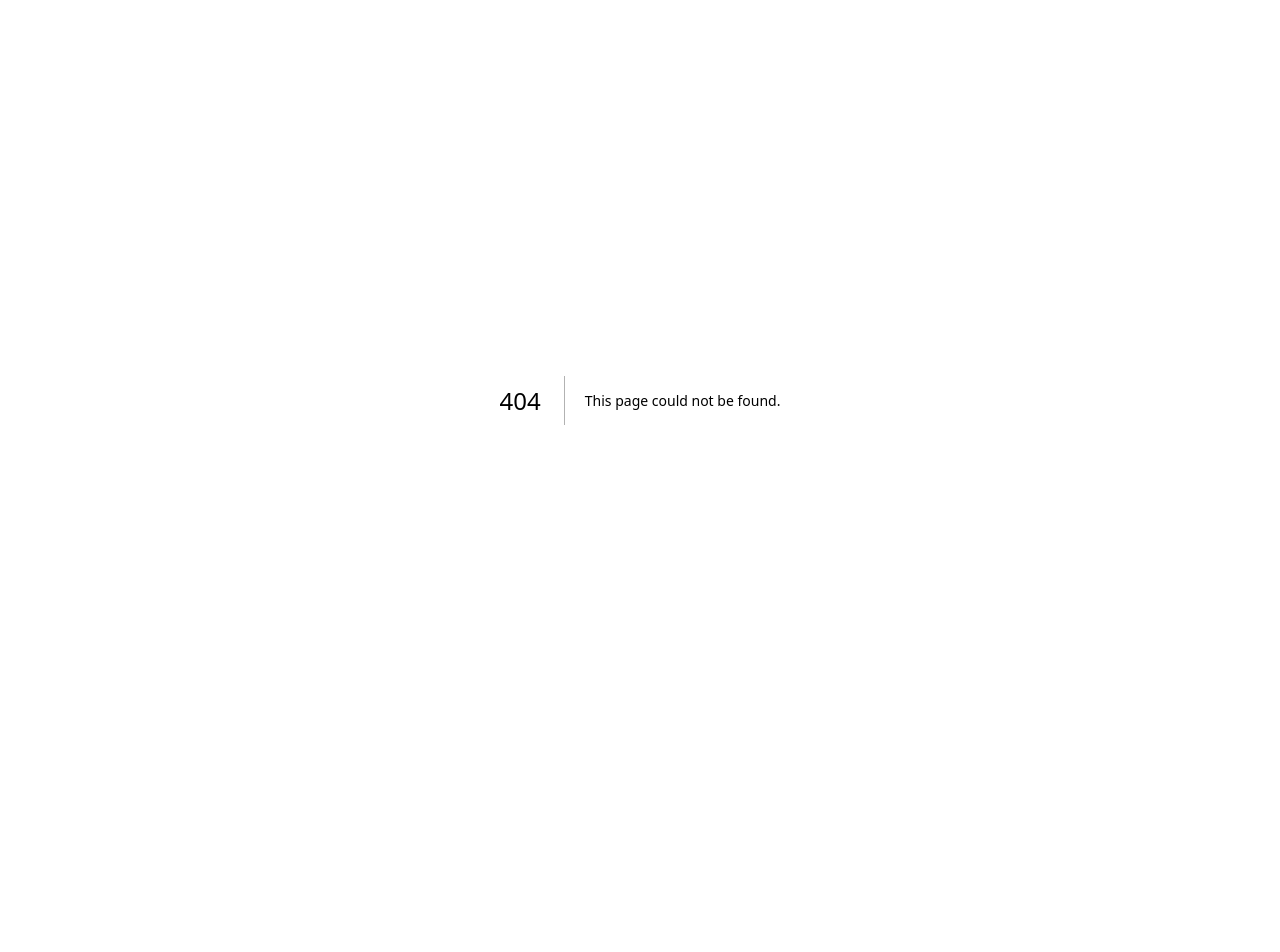
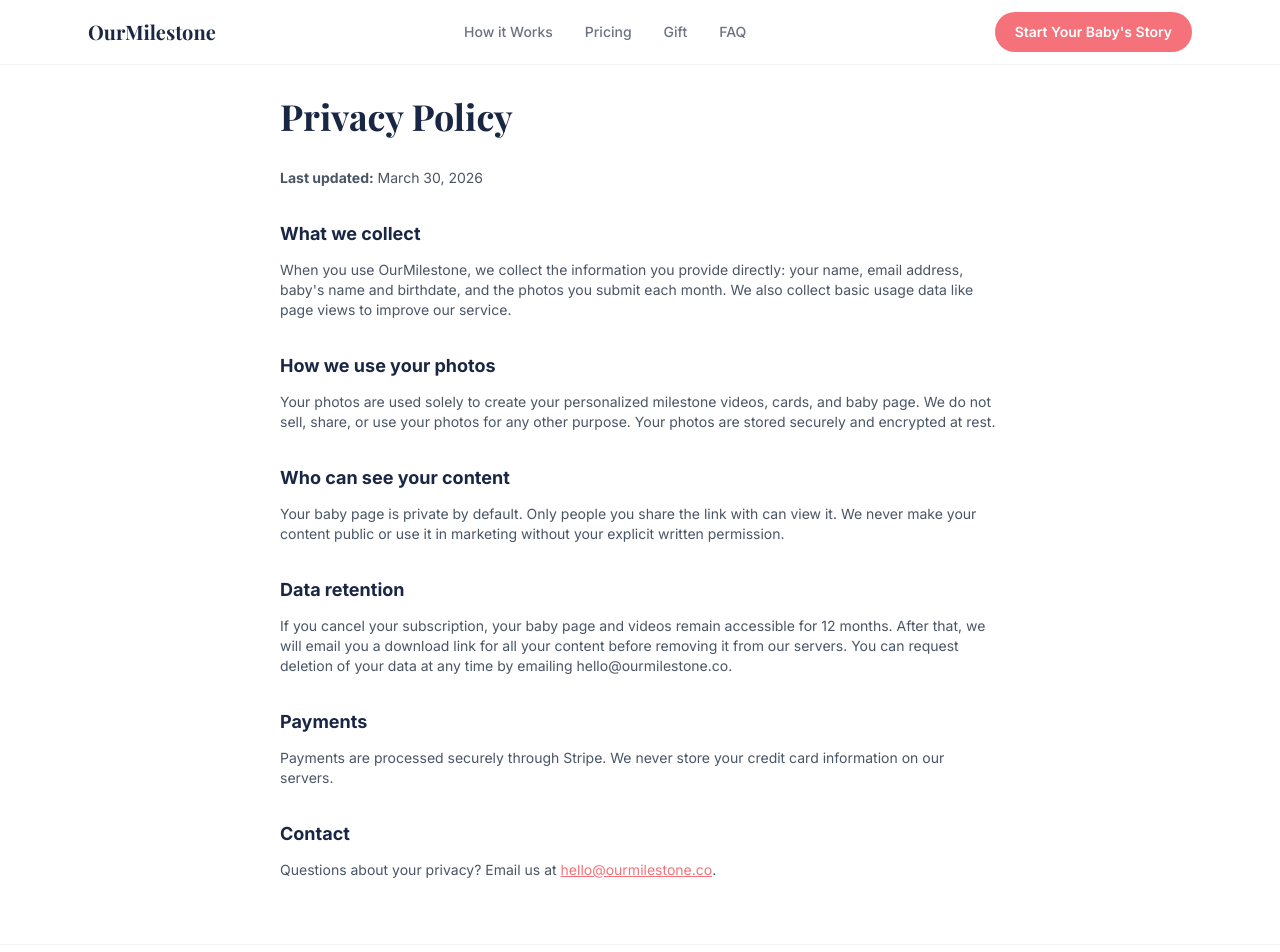
Before and after one commit to aheiman16-del/baby-milestone, a Next.js app: page /privacy in a window 1280 px wide. Before the commit this address had no page. Shown: the top 952 px of the page. Before the commit the page ends 800 px from the top, so only its background shows below. Built offline with nearby package versions, Linux system fonts and the light colour scheme; a web font is replaced by a local one.

Commit message:
Create page.tsx

```diff
--- /dev/null
+++ b/app/privacy/page.tsx
@@ -0,0 +1,35 @@
+import Nav from '@/components/Nav'
+import Footer from '@/components/Footer'
+
+export default function Privacy() {
+  return (
+    <>
+      <Nav />
+      <main className="pt-24 pb-16 max-w-3xl mx-auto px-6">
+        <h1 className="font-display text-4xl font-bold mb-8" style={{ color: 'var(--navy)' }}>Privacy Policy</h1>
+        <div className="prose prose-gray max-w-none text-sm text-gray-600 space-y-6">
+          <p><strong>Last updated:</strong> March 30, 2026</p>
+
+          <h2 className="text-lg font-bold mt-8 mb-3" style={{ color: 'var(--navy)' }}>What we collect</h2>
+          <p>When you use OurMilestone, we collect the information you provide directly: your name, email address, baby&apos;s name and birthdate, and the photos you submit each month. We also collect basic usage data like page views to improve our service.</p>
+
+          <h2 className="text-lg font-bold mt-8 mb-3" style={{ color: 'var(--navy)' }}>How we use your photos</h2>
+          <p>Your photos are used solely to create your personalized milestone videos, cards, and baby page. We do not sell, share, or use your photos for any other purpose. Your photos are stored securely and encrypted at rest.</p>
+
+          <h2 className="text-lg font-bold mt-8 mb-3" style={{ color: 'var(--navy)' }}>Who can see your content</h2>
+          <p>Your baby page is private by default. Only people you share the link with can view it. We never make your content public or use it in marketing without your explicit written permission.</p>
+
+          <h2 className="text-lg font-bold mt-8 mb-3" style={{ color: 'var(--navy)' }}>Data retention</h2>
+          <p>If you cancel your subscription, your baby page and videos remain accessible for 12 months. After that, we will email you a download link for all your content before removing it from our servers. You can request deletion of your data at any time by emailing hello@ourmilestone.co.</p>
+
+          <h2 className="text-lg font-bold mt-8 mb-3" style={{ color: 'var(--navy)' }}>Payments</h2>
+          <p>Payments are processed securely through Stripe. We never store your credit card information on our servers.</p>
+
+          <h2 className="text-lg font-bold mt-8 mb-3" style={{ color: 'var(--navy)' }}>Contact</h2>
+          <p>Questions about your privacy? Email us at <a href="mailto:hello@ourmilestone.co" className="underline" style={{ color: 'var(--coral)' }}>hello@ourmilestone.co</a>.</p>
+        </div>
+      </main>
+      <Footer />
+    </>
+  )
+}
```
